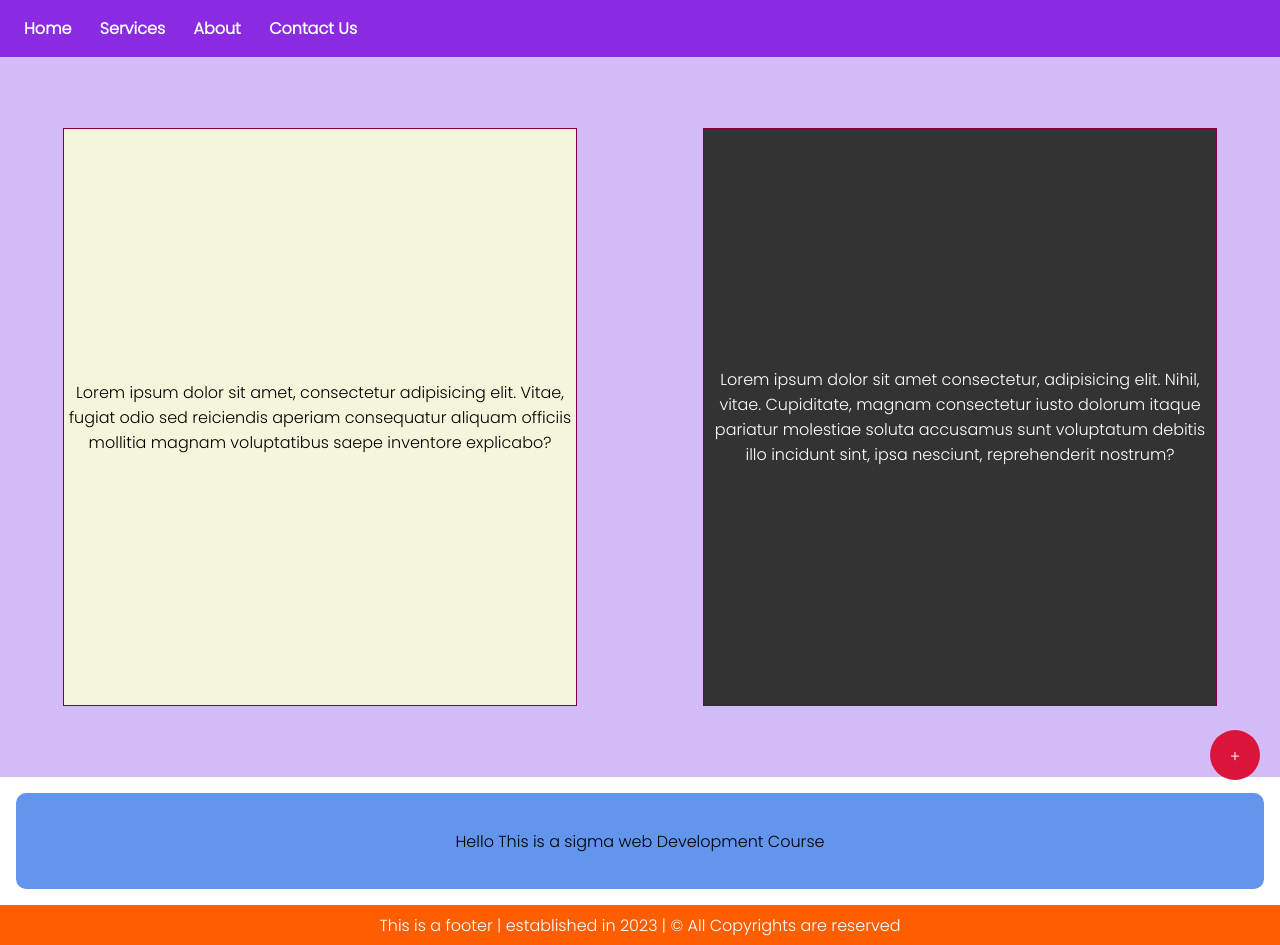
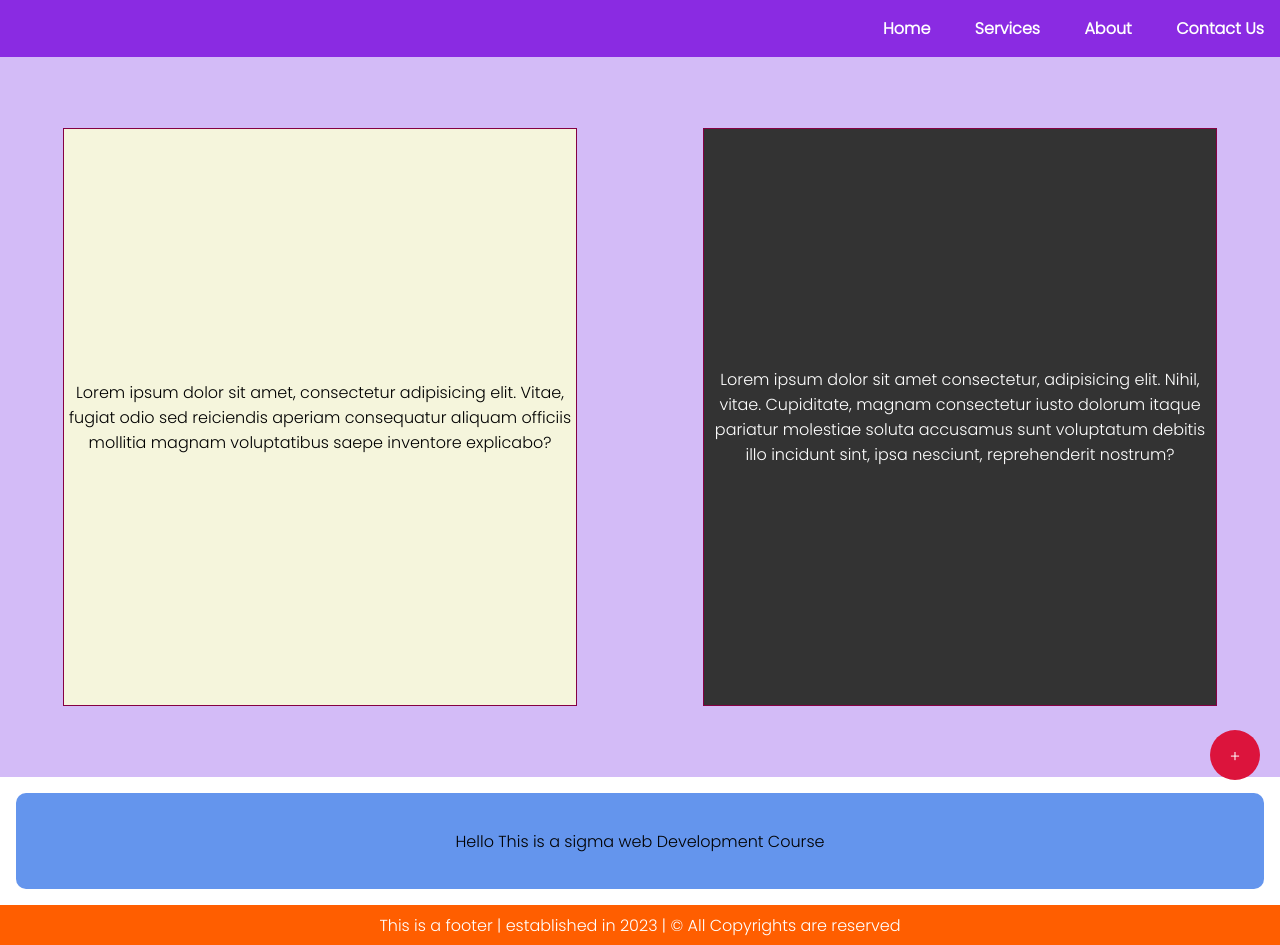
Before and after one commit to Smarth-dve/Web-Development-2023, a plain HTML site: page Video 37/index.html in a window 1280 px wide. Drawn offline with Linux system fonts and the light colour scheme.

Commit message:
navbar changes

```diff
--- a/Video 37/index.html
+++ b/Video 37/index.html
@@ -19,15 +19,18 @@
         }
 
         nav {
+            display: flex;
+            justify-content:right;
             background-color: blueviolet;
             position: sticky;
             width: 100%;
             top: 0;
             padding: 1vh;
-            z-index: 1000; /* Add a z-index to make sure it appears above other elements */
+            z-index: 1;
         }
 
         ul li {
+            margin-right: 2vh;
             list-style-type: none;
             display: inline-flex;
             padding-left: 1vh;
@@ -50,6 +53,7 @@
         }
 
         .innercontainer {
+            overflow: hidden;
             text-align: center;
             display: flex;
             justify-content: center;
```
